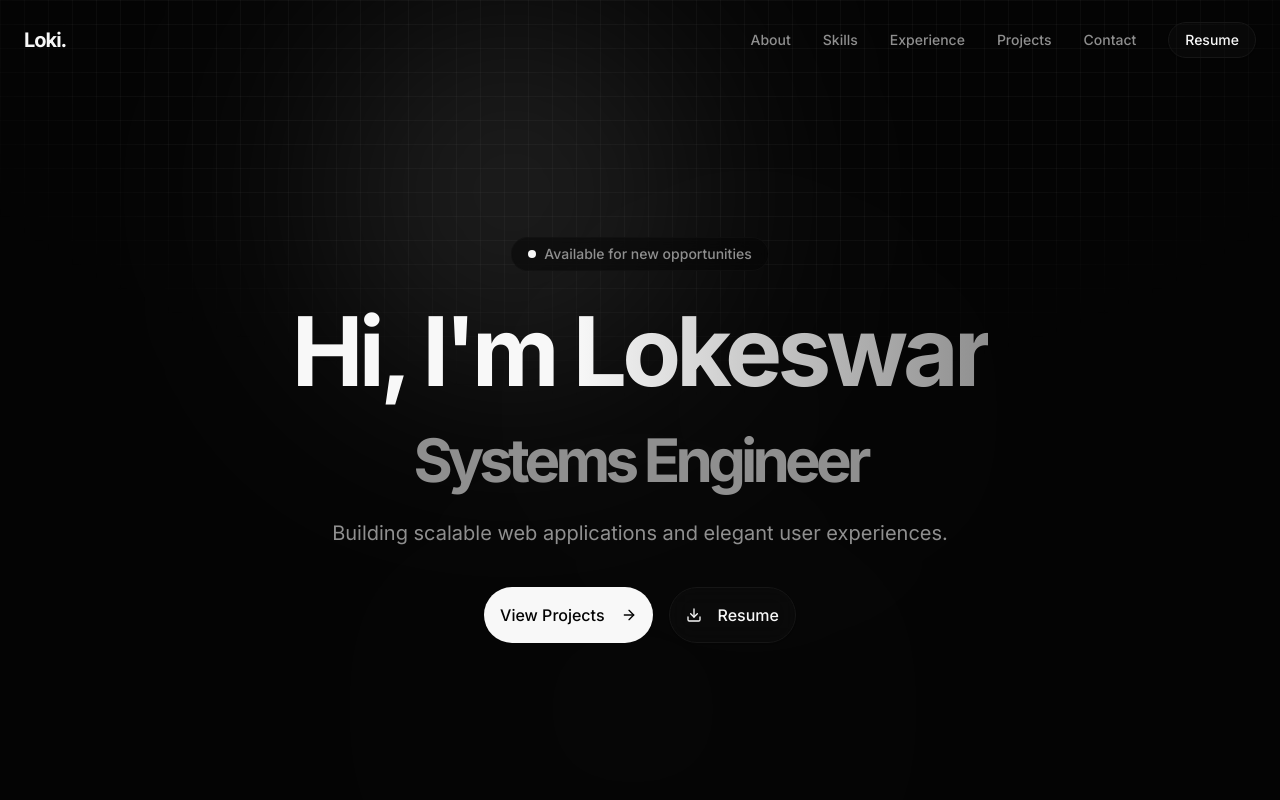
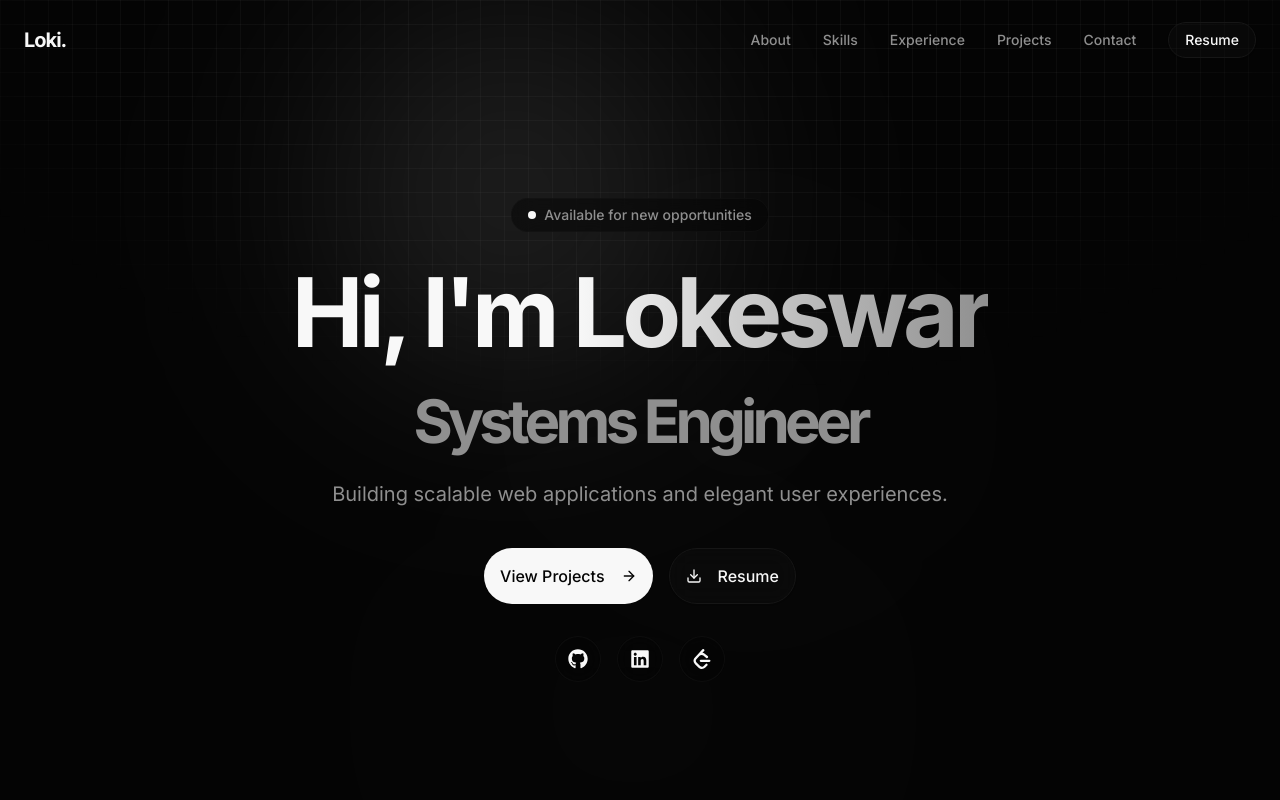
Before and after one commit to lokeswar777/portfolio2, a Next.js app: page / in a window 1280 px wide. Shown: the top 800 px of the page. Built offline with nearby package versions, Linux system fonts and the light colour scheme.

Commit message:
added Leetcode and Linkedin

```diff
--- a/src/components/sections/Hero.tsx
+++ b/src/components/sections/Hero.tsx
@@ -4,7 +4,9 @@ import { motion } from "framer-motion";
 import { portfolioData } from "@/data/portfolio";
 import { MagneticButton } from "@/components/shared/MagneticButton";
 import { Button } from "@/components/ui/button";
-import { ArrowRight, Download, Mail } from "lucide-react";
+import { ArrowRight, Download } from "lucide-react";
+import { SiLeetcode } from "react-icons/si";
+import { FaLinkedin, FaGithub } from "react-icons/fa";
 
 export function Hero() {
   return (
@@ -57,8 +59,9 @@ export function Hero() {
           initial={{ opacity: 0, y: 20 }}
           animate={{ opacity: 1, y: 0 }}
           transition={{ duration: 0.5, delay: 0.3 }}
-          className="flex flex-col sm:flex-row items-center gap-4"
+          className="flex flex-col items-center gap-6"
         >
+          <div className="flex flex-col sm:flex-row items-center gap-4">
             <MagneticButton>
               <Button
                 size="lg"
@@ -83,6 +86,37 @@ export function Hero() {
                 Resume
               </Button>
             </MagneticButton>
+          </div>
+
+          <div className="flex items-center gap-4 mt-2">
+            <a
+              href={portfolioData.personal.github}
+              target="_blank"
+              rel="noopener noreferrer"
+              className="p-3 rounded-full border border-border/50 bg-background/50 backdrop-blur-md hover:bg-primary hover:text-primary-foreground hover:border-primary transition-all group"
+              aria-label="GitHub"
+            >
+              <FaGithub size={20} className="group-hover:scale-110 transition-transform" />
+            </a>
+            <a
+              href={portfolioData.personal.linkedin}
+              target="_blank"
+              rel="noopener noreferrer"
+              className="p-3 rounded-full border border-border/50 bg-background/50 backdrop-blur-md hover:bg-primary hover:text-primary-foreground hover:border-primary transition-all group"
+              aria-label="LinkedIn"
+            >
+              <FaLinkedin size={20} className="group-hover:scale-110 transition-transform" />
+            </a>
+            <a
+              href={portfolioData.personal.leetcode}
+              target="_blank"
+              rel="noopener noreferrer"
+              className="p-3 rounded-full border border-border/50 bg-background/50 backdrop-blur-md hover:bg-primary hover:text-primary-foreground hover:border-primary transition-all group"
+              aria-label="LeetCode"
+            >
+              <SiLeetcode size={20} className="group-hover:scale-110 transition-transform" />
+            </a>
+          </div>
         </motion.div>
       </div>
     </section>
--- a/src/data/portfolio.ts
+++ b/src/data/portfolio.ts
@@ -9,6 +9,7 @@ export const portfolioData = {
     resumeUrl: "/resume.pdf",
     github: "https://github.com/lokeswar777",
     linkedin: "https://linkedin.com/lokeswar777",
+    leetcode: "https://leetcode.com/u/lokeswar777/",
   },
   skills: {
     frontend: ["React", "Next.js", "TypeScript", "Tailwind CSS", "Framer Motion", "Redux"],
@@ -51,7 +52,7 @@ export const portfolioData = {
       description: "A WebSocket-based real-time chat application with channels, direct messaging, and rich media sharing capabilities.",
       image: "https://images.unsplash.com/photo-1611162617474-5b21e879e113?w=800&q=80",
       tech: ["Next.js", "Socket.io", "Redis", "Tailwind CSS"],
-      githubUrl: "https://github.com",
+      githubUrl: "https://github.com/",
       liveUrl: "https://example.com",
     },
   ],
```
Lines whose indentation alone changed are shown as unchanged.
